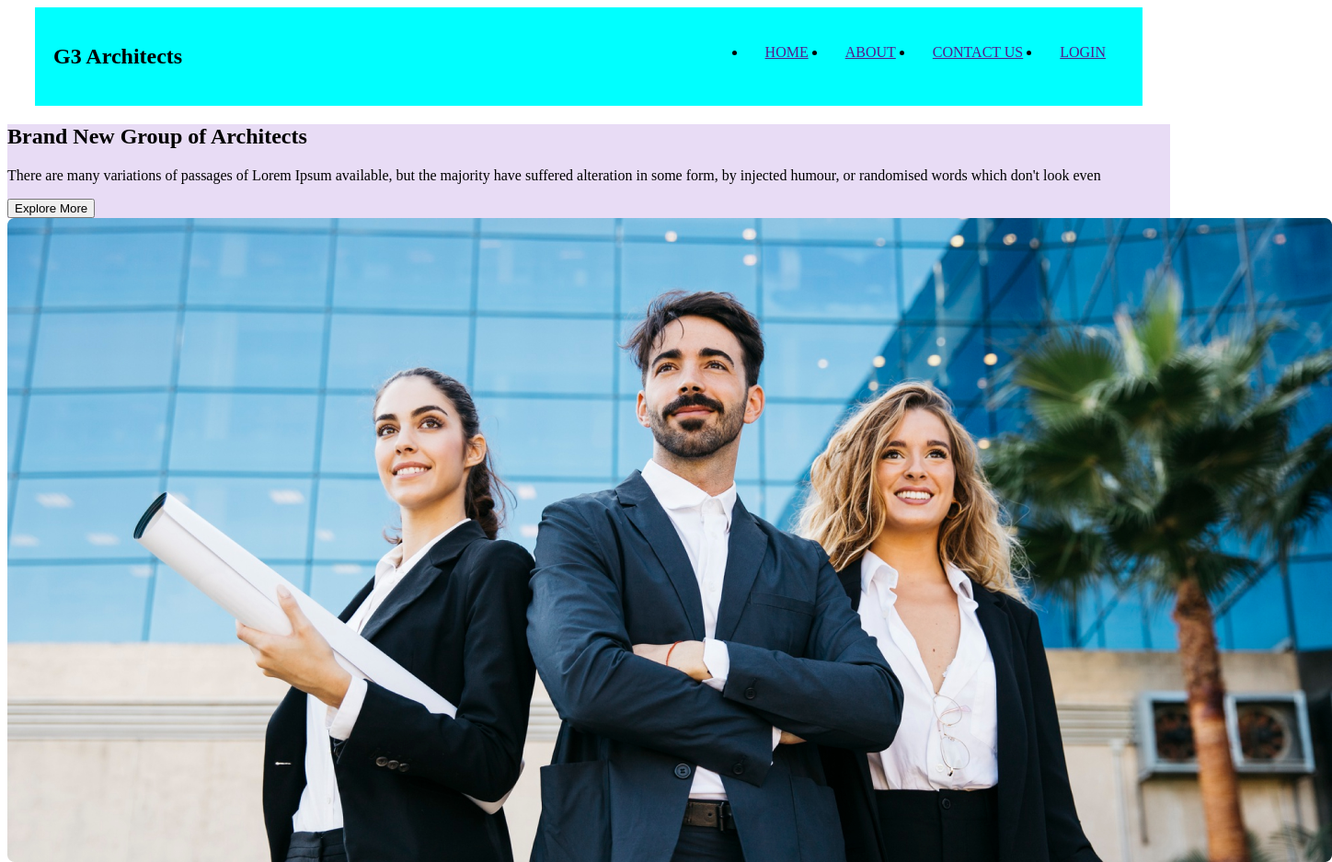
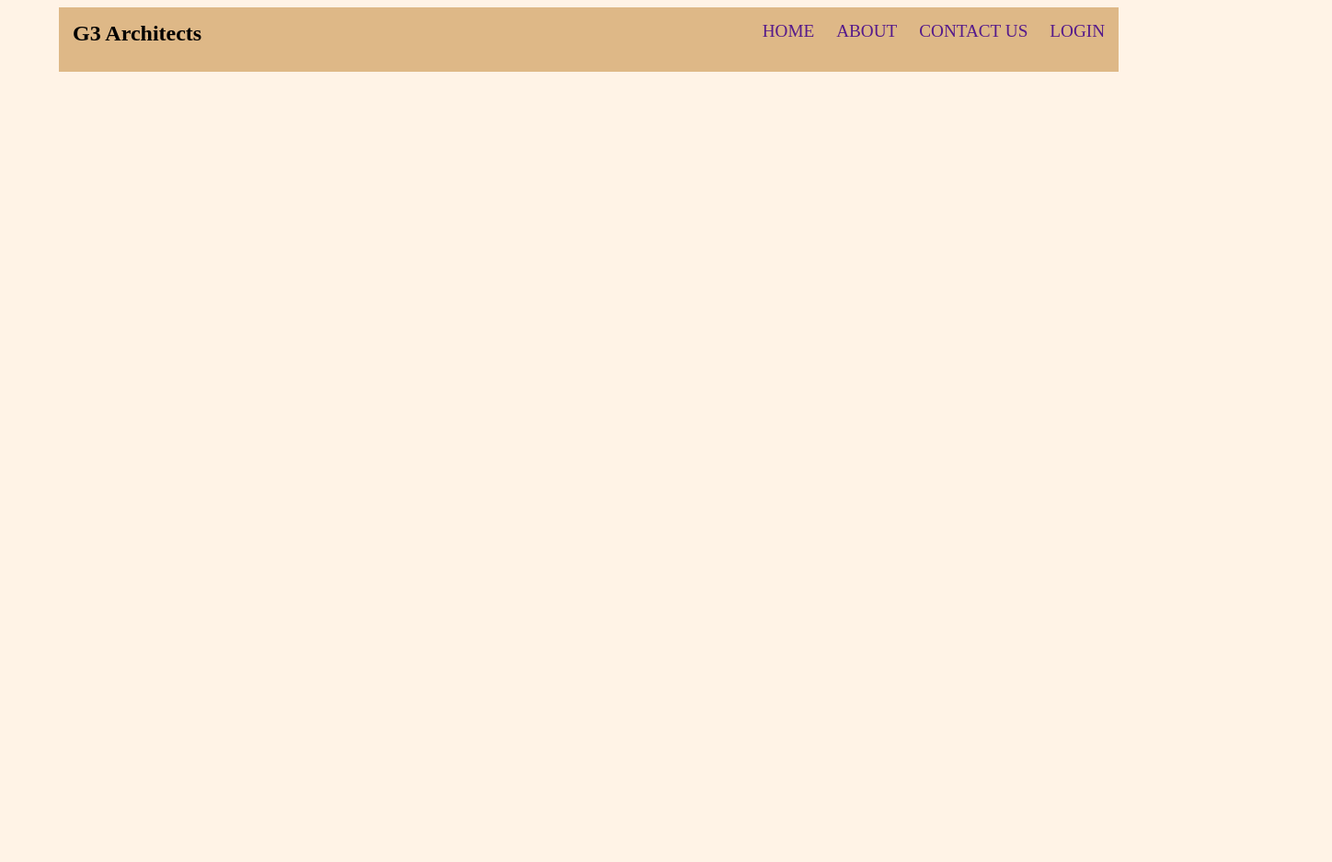
Before and after one commit to AJ-Santo/g3-architects, a plain HTML site: page index.html in a window 1280 px wide. Shown: the top 937 px of the page at 92% size, 1448 px wide, since content can reach past the window. After the commit the page ends 800 px from the top, so only its background shows below. Drawn offline with Linux system fonts and the light colour scheme.

Commit message:
aftar long lime

```diff
--- a/index.html
+++ b/index.html
@@ -14,20 +14,20 @@
 
 <body>
     <header class="header">
-        <div class="header-div-1">
-            <h2 class="header-title">G3 Architects</h2>
-        </div>
-        <div class="header-div-2">
-            <ul>
-                <li><a href="">HOME</a></li>
-                <li><a href="">ABOUT</a></li>
-                <li><a href="">CONTACT US</a></li>
-                <li><a href="">LOGIN</a></li>
-            </ul>
-        </div>
+        <nav class="header-nav">
+            <span class="header-title">G3 Architects</span>
+
+            <div class="header-item">
+                <span><a href="">HOME</a></span>
+                <span><a href="">ABOUT</a></span>
+                <span><a href="">CONTACT US</a></span>
+                <span><a href="">LOGIN</a></span>
+
+            </div>
+        </nav>
 
     </header>
-
+    <!--
     <main>
         <section class="section-1">
             <div class="sec-title">
@@ -117,6 +117,8 @@
     <footer>
 
     </footer>
+
+-->
 </body>
 
 </html>
--- a/styles/style.css
+++ b/styles/style.css
@@ -1,20 +1,38 @@
+body {
+    margin-left: 5%;
+    margin-right: 5%;
+    background-color: rgba(255, 144, 14, 0.1);
+}
 
-
-
-.header{
-
-    display:flex;
-    justify-content: space-between;
-    background-color: aqua;
-    margin: 0px 30px;
-    padding: 20px;
+.header {
+    background-color: burlywood;
+    height: 40px;
+    padding: 15px;
 
 }
-.header-div-2 ul{
+
+.header-nav {
     display: flex;
-    margin-top: 20px;
+    justify-content: space-between;
 
 }
+.header-title{
+    font-size: x-large;
+    font-weight: bolder;
+}
+.header-item span{
+    font-size: larger;
+    margin-left: 20px;
+    font-weight: 600px;
+
+}
+.header-item span a{
+    text-decoration: none;
+
+}
+
+/*
+
 li{
     text-decoration-line: none;
     padding: 0px 20px;
@@ -48,3 +66,5 @@ li{
     display: grid;
     grid-template-columns: repeat(4,1fr);
 }
+
+*/
```
